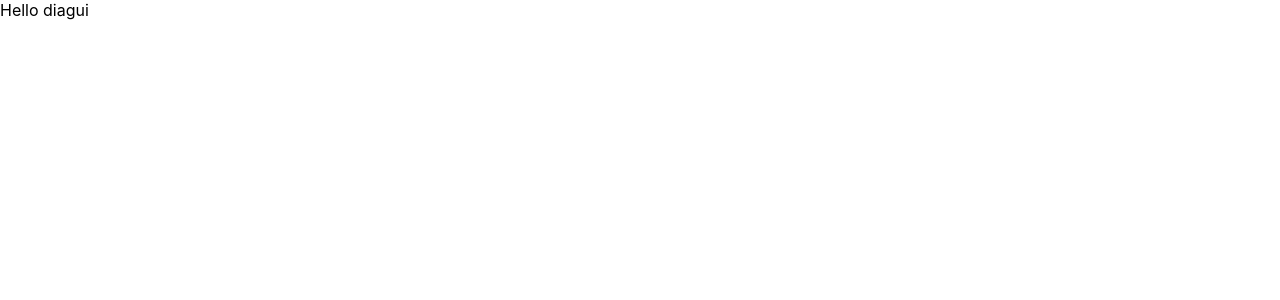
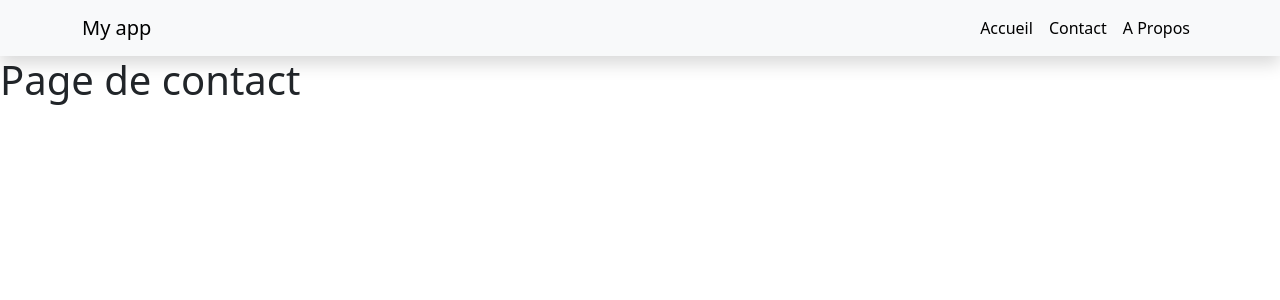
Before and after one commit to tounkaradiagui/react_js_crud, a React (Create React App) app: page /contact in a window 1280 px wide. Shown: the top 300 px of the page. Built offline with nearby package versions, Linux system fonts and the light colour scheme.

Commit message:
secondOne

```diff
--- a/package.json
+++ b/package.json
@@ -6,6 +6,7 @@
     "@testing-library/jest-dom": "^5.16.5",
     "@testing-library/react": "^13.4.0",
     "@testing-library/user-event": "^13.5.0",
+    "bootstrap": "^5.3.0-alpha1",
     "react": "^18.2.0",
     "react-dom": "^18.2.0",
     "react-router-dom": "^6.8.1",
--- a/src/App.js
+++ b/src/App.js
@@ -1,9 +1,16 @@
+import React from "react";
+
+import Navbar from "./components/Navbar.js";
+import MyRouter from "./router/index.js";
 
 function App() {
   return (
-   <div>
-    Hello diagui
-   </div>
+    <div>
+
+      <Navbar />
+
+      <MyRouter />
+    </div>
   );
 }
 
--- /dev/null
+++ b/src/components/Navbar.js
@@ -0,0 +1,34 @@
+import { Link } from "react-router-dom"
+
+function Navbar() {
+    return (
+        <nav className="navbar navbar-expand-lg bg-body-tertiary shadow">
+            <div className="container">
+                <Link  className="navbar-brand" to="#">My app</Link >
+
+                <button className="navbar-toggler" type="button" data-bs-toggle="collapse"
+                    data-bs-target="#navbarSupportedContent" aria-controls="navbarSupportedContent" aria-expanded="false" aria-label="Toggle navigation">
+                    <span className="navbar-toggler-icon"></span>
+                </button>
+
+                <div className="collapse navbar-collapse" id="navbarSupportedContent">
+                    <ul className="navbar-nav ms-auto mb-2 mb-lg-0">
+                        <li className="nav-item">
+                            <Link  className="nav-link active" aria-current="page" to="/">Accueil</Link  >
+                        </li>
+                        <li className="nav-item">
+                            <Link  className="nav-link active" aria-current="page" to="/contact">Contact</Link  >
+                        </li>
+                        <li className="nav-item">
+                            <Link  className="nav-link active" aria-current="page" to="/about">A Propos</Link  >
+                        </li>
+
+                    </ul>
+
+                </div>
+            </div>
+        </nav>
+    )
+}
+
+export default Navbar;
--- /dev/null
+++ b/src/pages/About.js
@@ -0,0 +1,11 @@
+
+function  About() {
+    return (
+        <div>
+            <h1>Page A Propos</h1>
+
+        </div>
+    )
+}
+
+export default About;
--- /dev/null
+++ b/src/pages/Contact.js
@@ -0,0 +1,11 @@
+
+function  Contact() {
+    return (
+        <div>
+            <h1>Page de contact</h1>
+
+        </div>
+    )
+}
+
+export default Contact;
--- /dev/null
+++ b/src/pages/Home.js
@@ -0,0 +1,11 @@
+
+function  Home() {
+    return (
+        <div>
+            <h1>Page de Home</h1>
+
+        </div>
+    )
+}
+
+export default Home;
--- /dev/null
+++ b/src/router/index.js
@@ -0,0 +1,18 @@
+import { Routes, Route } from "react-router-dom";
+
+import Home from '../pages/Home.js';
+import Contact from '../pages/Contact.js';
+import About from '../pages/About.js';
+
+
+function MyRouter(){
+    return (
+        <Routes>
+            <Route path="/" element={ <Home/>} />
+            <Route path="/contact" element={ <Contact/>} />
+            <Route path="/about" element={ <About/>} />
+        </Routes>
+    )
+}
+
+export default MyRouter;
```
Also changed, not shown: src/index.js (+9 -2 lines), 1 other file (tests, documents, lock files or other folders).
